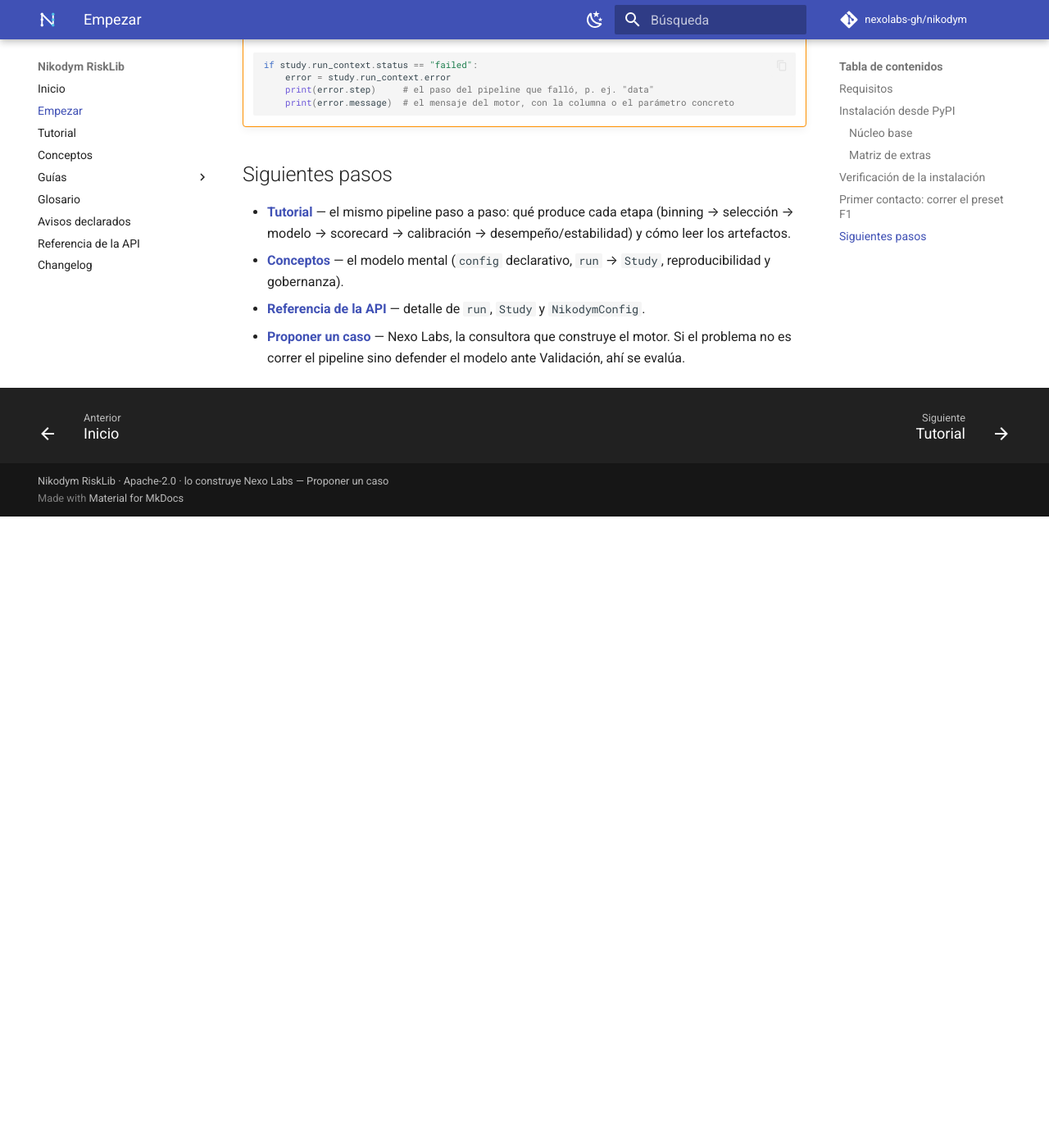
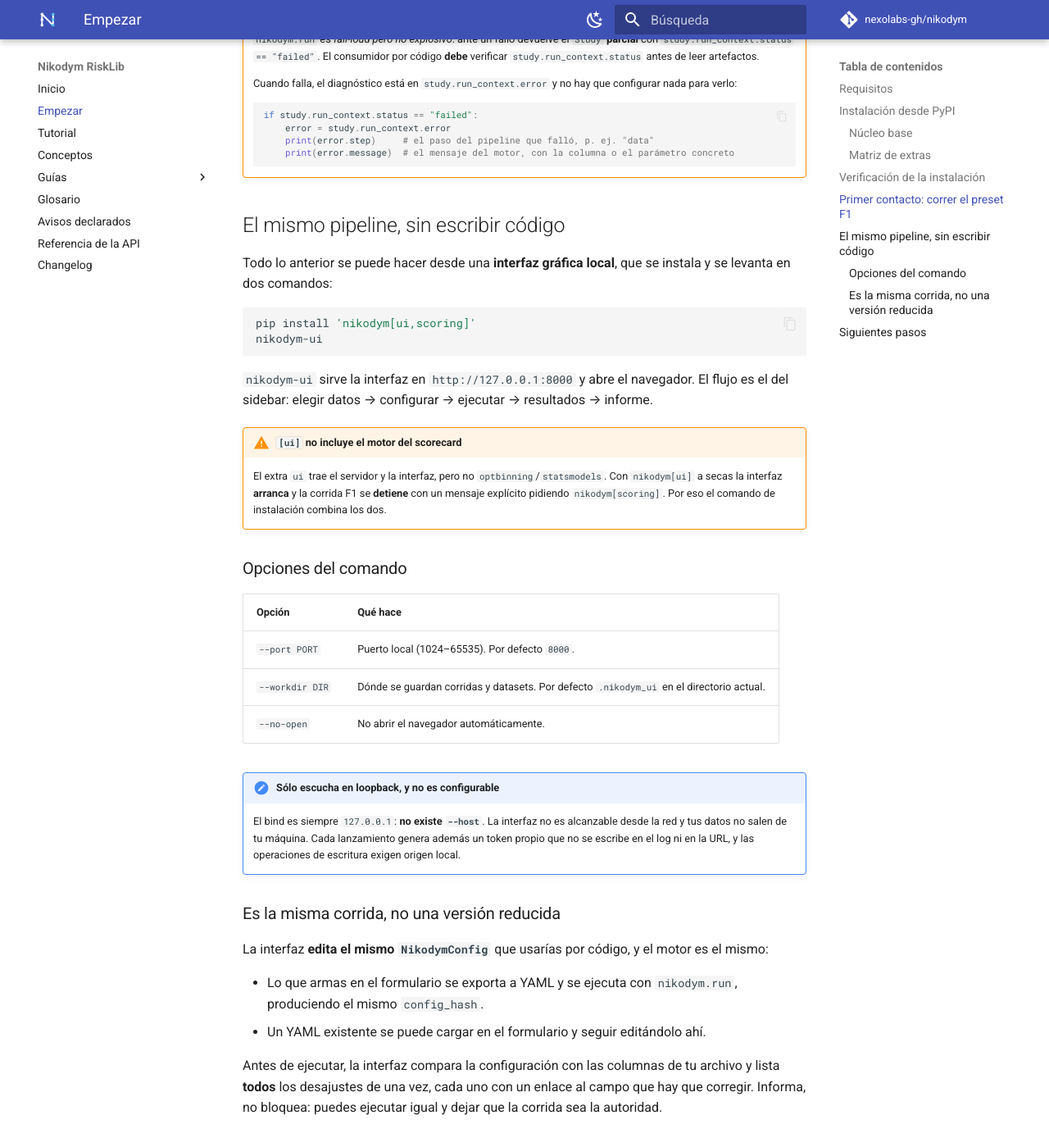
Before and after one commit to nexolabs-gh/nikodym, an MkDocs documentation site: the page built from docs_site/getting-started.md, in a window 1280 px wide and 1400 px high, scrolled down 4078 px. Shown: the whole window at 82% size. Built offline with MkDocs 1.6.1 and Material for MkDocs 9.7.7, drawn with Linux system fonts in a browser that asks for light colours; comment, search, counter and statistics services are not loaded; before the commit the page ends 4708 px from its top, so only the background shows below that; some of the changed text lies outside the part shown.

Commit message:
docs(b2.5): la interfaz existía y no estaba documentada en ninguna parte
Al comando `nikodym-ui` sólo se llegaba leyendo el `pyproject.toml`: ni el
README ni `docs_site` lo mencionaban. B2.5 pide «instalación y arranque en dos
comandos», y eso bloquea al tercero sin checkout que exige el criterio de cierre
de B2 — no puede repetir un recorrido cuya puerta de entrada no está escrita.

- README: sección «La misma corrida, sin escribir código» con los dos comandos,
  las tres opciones del launcher, el bind sólo-loopback y la paridad UI↔código
  (mismo `NikodymConfig`, mismo `config_hash`, round-trip con YAML).
- `docs_site/getting-started.md`: sección equivalente con la tabla de opciones.
- `docs_site/index.md`: los dos caminos —código o interfaz— antes del quickstart.

Tres cosas que la medición corrigió, y no eran las que se iban a escribir:

- **El extra `[ui]` NO incluye `scoring`**, aunque el ROADMAP §B2.3 dice que
  compone `nikodym[scoring,excel,docx]`. Medido en venv limpio desde PyPI: con
  `nikodym[ui]` a secas la interfaz arranca y F1 se detiene en `binning`
  pidiendo `nikodym[scoring]` —el mensaje del motor es bueno, pero el «arranque
  en dos comandos» no se cumple—. La documentación instruye `[ui,scoring]`, que
  es lo que funciona hoy; cambiar el extra toca el paquete publicado y espera
  decisión. Queda anotado en el ROADMAP.
- La fila del extra `ui` en la matriz decía «backend REST de la UI», omitía que
  instala el comando y declaraba sólo el extra `excel` (también trae `docx`).
- `getting-started` decía corresponder a la serie 1.5.x; la publicada es 1.8.0.

Y el ROADMAP declaraba B2.3 abierto cuando el código dice lo contrario: el
extra, `/api/upload` y los tres presets funcionan desde PyPI. Lo que sigue
abierto es B2.4 y el tercero sin checkout. B2.5 queda PARCIAL: falta su pata de
release (el job publica con rebuild, sin pasar por los gates de B2.1).

Verificado: `twine check` sobre el wheel construido —el README es el
long_description de PyPI—, `mkdocs build --strict` y el ancla del enlace
comprobada contra el HTML generado, no contra el slug supuesto.

````diff
--- a/docs_site/getting-started.md
+++ b/docs_site/getting-started.md
@@ -51,7 +51,7 @@
 | `forecasting` | `nikodym[forecasting]` | Forward-looking / proyección macro (F5). | `statsmodels`, `pmdarima` |
 | `survival` | `nikodym[survival]` | Modelos de supervivencia (Cox / AFT). | `lifelines` |
 | `tracking` | `nikodym[tracking]` | Registro de corridas / *registry*. | `mlflow` |
-| `ui` | `nikodym[ui]` | Backend REST de la UI (incluye el extra `excel`). | `fastapi`, `uvicorn`, `python-multipart` |
+| `ui` | `nikodym[ui]` | **Interfaz gráfica local** y su backend REST: instala el comando `nikodym-ui` (incluye los extras `excel` y `docx`). No trae el motor del scorecard: para correr F1 combínalo con `scoring`. | `fastapi`, `uvicorn`, `python-multipart` |
 | `polars` | `nikodym[polars]` | Backend de carga de datos con Polars. | `polars` |
 | `excel` | `nikodym[excel]` | Lectura de `.xlsx` en el `DataLoader`. | `openpyxl` |
 | `report` | `nikodym[report]` | Figuras opcionales del reporte. | `matplotlib`, `plotly` |
@@ -150,6 +150,49 @@
         print(error.message)  # el mensaje del motor, con la columna o el parámetro concreto
     ```
 
+## El mismo pipeline, sin escribir código
+
+Todo lo anterior se puede hacer desde una **interfaz gráfica local**, que se instala y se levanta en
+dos comandos:
+
+```bash
+pip install 'nikodym[ui,scoring]'
+nikodym-ui
+```
+
+`nikodym-ui` sirve la interfaz en `http://127.0.0.1:8000` y abre el navegador. El flujo es el del
+sidebar: elegir datos → configurar → ejecutar → resultados → informe.
+
+!!! warning "`[ui]` no incluye el motor del scorecard"
+    El extra `ui` trae el servidor y la interfaz, pero no `optbinning`/`statsmodels`. Con
+    `nikodym[ui]` a secas la interfaz **arranca** y la corrida F1 se **detiene** con un mensaje
+    explícito pidiendo `nikodym[scoring]`. Por eso el comando de instalación combina los dos.
+
+### Opciones del comando
+
+| Opción | Qué hace |
+|---|---|
+| `--port PORT` | Puerto local (1024–65535). Por defecto `8000`. |
+| `--workdir DIR` | Dónde se guardan corridas y datasets. Por defecto `.nikodym_ui` en el directorio actual. |
+| `--no-open` | No abrir el navegador automáticamente. |
+
+!!! note "Sólo escucha en loopback, y no es configurable"
+    El bind es siempre `127.0.0.1`: **no existe `--host`**. La interfaz no es alcanzable desde la
+    red y tus datos no salen de tu máquina. Cada lanzamiento genera además un token propio que no se
+    escribe en el log ni en la URL, y las operaciones de escritura exigen origen local.
+
+### Es la misma corrida, no una versión reducida
+
+La interfaz **edita el mismo `NikodymConfig`** que usarías por código, y el motor es el mismo:
+
+- Lo que armas en el formulario se exporta a YAML y se ejecuta con `nikodym.run`, produciendo el
+  mismo `config_hash`.
+- Un YAML existente se puede cargar en el formulario y seguir editándolo ahí.
+
+Antes de ejecutar, la interfaz compara la configuración con las columnas de tu archivo y lista
+**todos** los desajustes de una vez, cada uno con un enlace al campo que hay que corregir. Informa,
+no bloquea: puedes ejecutar igual y dejar que la corrida sea la autoridad.
+
 ## Siguientes pasos
 
 - **[Tutorial](tutorial.md)** — el mismo pipeline paso a paso: qué produce cada etapa (binning →
````
Also changed, not shown: other parts of docs_site/getting-started.md (+1 -1 lines), CHANGELOG.md (+6 -0 lines), README.md (+38 -0 lines), docs/ROADMAP.md (+23 -1 lines), docs_site/index.md (+15 -0 lines).
